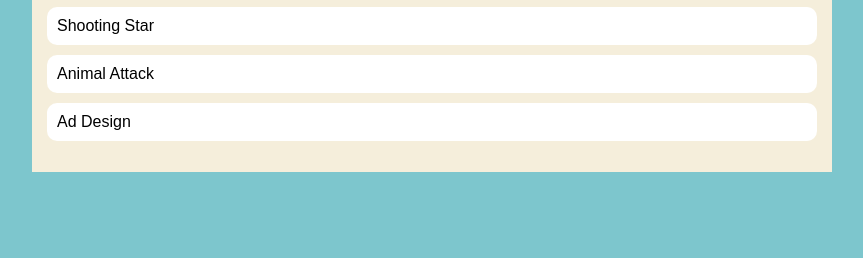
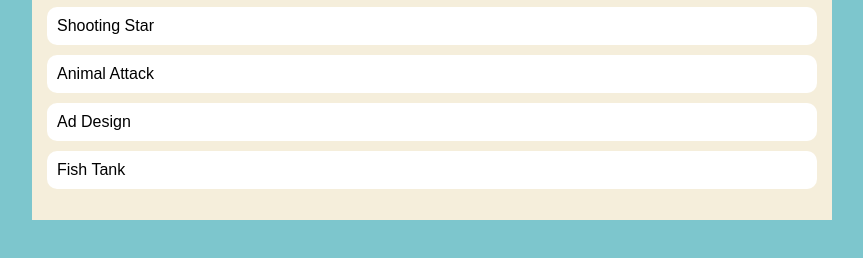
Before and after one commit to carlosbetancourt7/carlosbetancourt7.github.io, a plain HTML site: page portfolio.html in a window 1280 px wide. Shown: the part 398-656 px from the top of the page, without its empty margins (208-1071 px from the left). Drawn offline with Linux system fonts and the light colour scheme.

Commit message:
Uploaded Fish Tank to portfolio

```diff
--- a/fsd-projects/circularity/js/init.js
+++ b/fsd-projects/circularity/js/init.js
@@ -41,7 +41,7 @@ var init = function (window) {
         // TODO 7 : Use a loop to create multiple circles
         for (var i = 0; i < 100; i++) {
             drawCircle();
-        }
+        } // This replaces TODO 3 to get rid of repetition (DRY)
 
         ///////////////////
         // PROGRAM LOGIC //
--- a/portfolio.html
+++ b/portfolio.html
@@ -48,6 +48,9 @@
                 <li>
                     <a href="https://www.khanacademy.org/computer-programming/carlos-project-ad-design/5928277263892480?authuser=0" target="_blank">Ad Design</a>
                 </li>
+                <li>
+                    <a href="https://www.khanacademy.org/computer-programming/spin-off-of-project-fish-tank/6401739532648448" target="_blank">Fish Tank</a>
+                </li>
             </ul>
         </div>
       </main>
```
